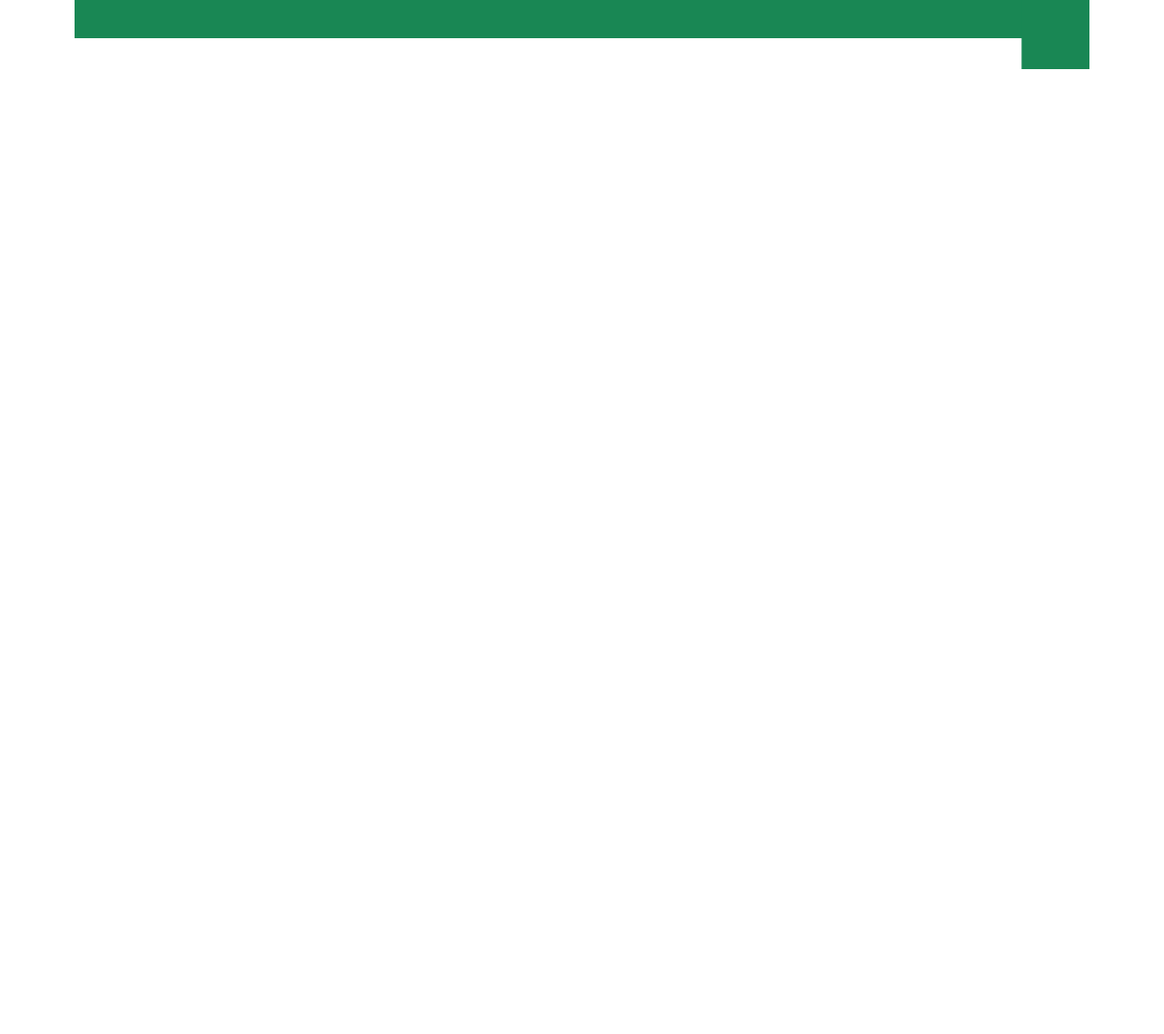
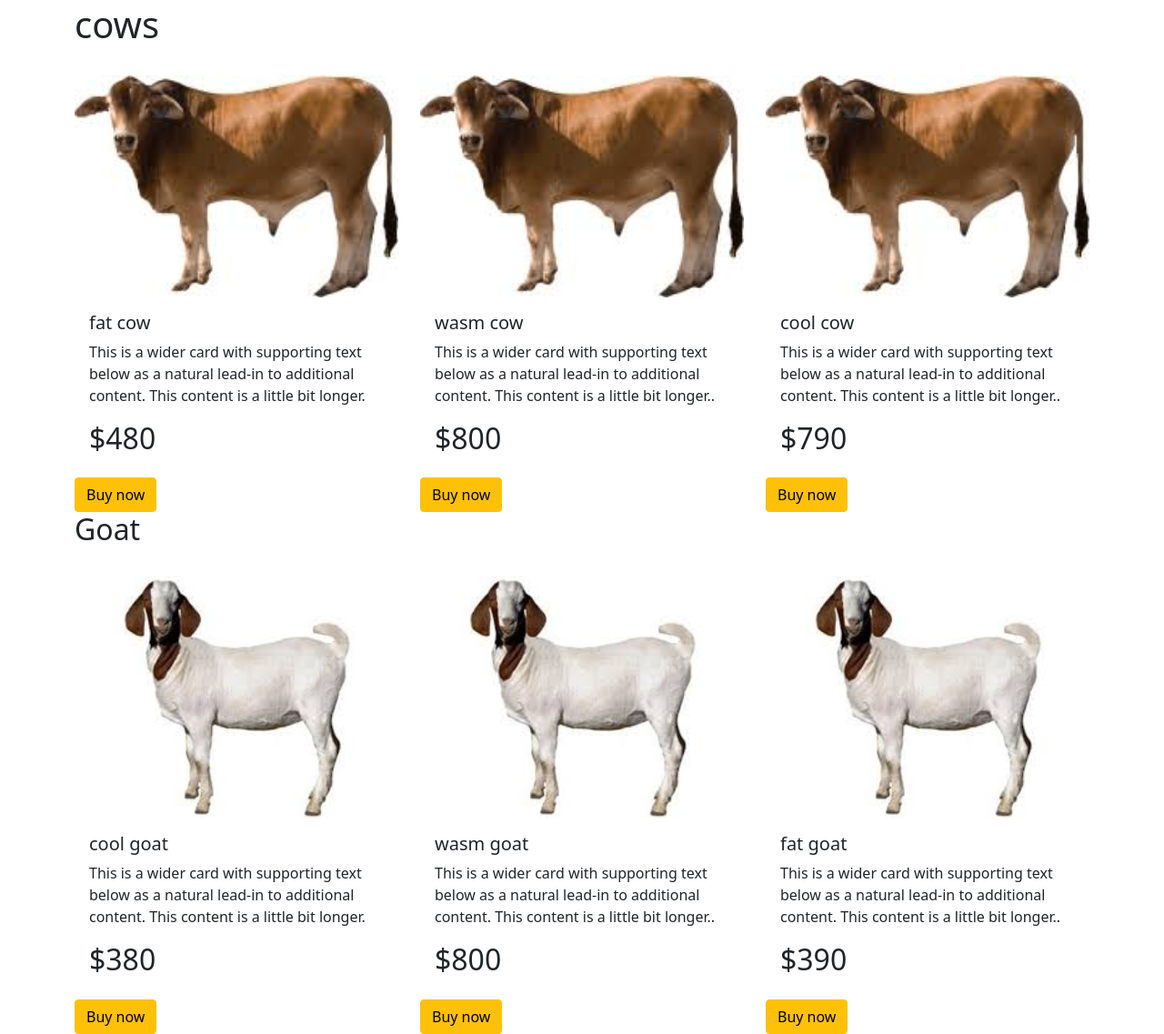
Before and after one commit to mdjabed1/ecomerce-wibsit-build, a plain HTML site: page index.html in a window 1280 px wide. Shown: the part 410-1547 px from the top of the page at 91% size. Before the commit the page ends 800 px from the top, so only its background shows below. Drawn offline with nearby package versions, Linux system fonts and the light colour scheme.

Commit message:
added again

```diff
--- a/index.html
+++ b/index.html
@@ -11,7 +11,7 @@
         integrity="sha384-EVSTQN3/azprG1Anm3QDgpJLIm9Nao0Yz1ztcQTwFspd3yD65VohhpuuCOmLASjC" crossorigin="anonymous">
 </head>
 <!-- start header  -->
-<header class="container">
+<header class="container fixed-top">
     <nav class="navbar navbar-expand-lg navbar-light bg-info">
         <div class="container-fluid">
             <a class="navbar-brand" href="#">
@@ -28,10 +28,10 @@
                         <a class="nav-link active" aria-current="page" href="#">Home</a>
                     </li>
                     <li class="nav-item">
-                        <a class="nav-link active" aria-current="page" href="#">cows</a>
+                        <a class="nav-link active" aria-current="page" href="#cows">cows</a>
                     </li>
                     <li class="nav-item">
-                        <a class="nav-link active" aria-current="page" href="#">price</a>
+                        <a class="nav-link active" aria-current="page" href="#Goat">Goat</a>
                     </li>
                     <li class="nav-item">
                         <a class="nav-link active" aria-current="page" href="#">contuct us</a>
@@ -41,12 +41,12 @@
     </nav>
 </header>
 <!-- end header -->
-<!-- slider -->
+<!-- start slider -->
 <section class="container">
     <div id="carouselExampleControls" class="carousel slide" data-bs-ride="carousel">
         <div class="carousel-inner">
             <div class="carousel-item active align-ite  ">
-                <div class="row d-flex justify-content-center align-items-center bg-success p-5 text-white mt-3">
+                <div class="row d-flex justify-content-center align-items-center bg-success p-4 text-white mt-3">
                     <div class="col-lg-7">
                         <h1>this is the best favorite animal</h1>
                         <p>Lorem ipsum dolor sit amet consectetur adipisicing elit. Iusto doloremque maiores, porro odio
@@ -61,7 +61,7 @@
 
             </div>
             <div class="carousel-item">
-                <div class="row d-flex justify-content-center align-items-center bg-success p-5 text-white mt-3">
+                <div class="row d-flex justify-content-center align-items-center bg-success p-2 text-white mt-3">
                     <div class="col-lg-7">
                         <h1>this is the best favorite animal</h1>
                         <p>Lorem ipsum dolor sit amet consectetur adipisicing elit. Iusto doloremque maiores, porro odio
@@ -101,6 +101,105 @@
         </button>
     </div>
 </section>
+<!-- end slider  -->
+<!-- start main section  -->
+<main>
+    <section class="container mt-5" id="cows">
+        <h1>cows</h1>
+        <div class="row row-cols-1 row-cols-md-3 g-4 mt-2">
+            <div class="col">
+                <div>
+                    <img src="image/cow-2.jfif" class="card-img-top" alt="...">
+                    <div class="card-body">
+                        <h5 class="card-title">fat cow</h5>
+                        <p class="card-text">This is a wider card with supporting text below as a natural lead-in to
+                            additional content. This content is a little bit longer.</p>
+                        <h2>$480</h2>
+                    </div>
+                    <div>
+                        <button class="btn btn-warning">Buy now</button>
+                    </div>
+                </div>
+            </div>
+            <div class="col">
+                <div>
+                    <img src="image/cow-2.jfif" class="card-img-top" alt="...">
+                    <div class="card-body">
+                        <h5 class="card-title">wasm cow</h5>
+                        <p class="card-text">This is a wider card with supporting text below as a natural lead-in to
+                            additional content. This content is a little bit longer..</p>
+                        <h2>$800</h2>
+                    </div>
+                    <div>
+                        <button class="btn btn-warning">Buy now</button>
+                    </div>
+                </div>
+            </div>
+            <div class="col">
+                <div>
+                    <img src="image/cow-3.jfif" class="card-img-top" alt="...">
+                    <div class="card-body">
+                        <h5 class="card-title">cool cow</h5>
+                        <p class="card-text">This is a wider card with supporting text below as a natural lead-in to
+                            additional content. This content is a little bit longer..</p>
+                        <h2>$790</h2>
+                    </div>
+                    <div>
+                        <button class="btn btn-warning">Buy now</button>
+                    </div>
+                </div>
+            </div>
+        </div>
+    </section>
+    <!-- new section -->
+    <section class="container" id="Goat">
+        <h2>Goat</h2>
+        <div class="row row-cols-1 row-cols-md-3 g-4 mt-2">
+            <div class="col">
+                <div>
+                    <img src="khasi/khasi-3.jfif" class="card-img-top" alt="...">
+                    <div class="card-body">
+                        <h5 class="card-title">cool goat</h5>
+                        <p class="card-text">This is a wider card with supporting text below as a natural lead-in to
+                            additional content. This content is a little bit longer.</p>
+                        <h2>$380</h2>
+                    </div>
+                    <div>
+                        <button class="btn btn-warning">Buy now</button>
+                    </div>
+                </div>
+            </div>
+            <div class="col">
+                <div>
+                    <img src="khasi/khasi-3.jfif" class="card-img-top" alt="...">
+                    <div class="card-body">
+                        <h5 class="card-title">wasm goat</h5>
+                        <p class="card-text">This is a wider card with supporting text below as a natural lead-in to
+                            additional content. This content is a little bit longer..</p>
+                        <h2>$800</h2>
+                    </div>
+                    <div>
+                        <button class="btn btn-warning">Buy now</button>
+                    </div>
+                </div>
+            </div>
+            <div class="col">
+                <div>
+                    <img src="khasi/khasi-3.jfif" class="card-img-top" alt="...">
+                    <div class="card-body">
+                        <h5 class="card-title">fat goat</h5>
+                        <p class="card-text">This is a wider card with supporting text below as a natural lead-in to
+                            additional content. This content is a little bit longer..</p>
+                        <h2>$390</h2>
+                    </div>
+                    <div>
+                        <button class="btn btn-warning">Buy now</button>
+                    </div>
+                </div>
+            </div>
+        </div>
+    </section>
+</main>
 
 <body>
 
```
